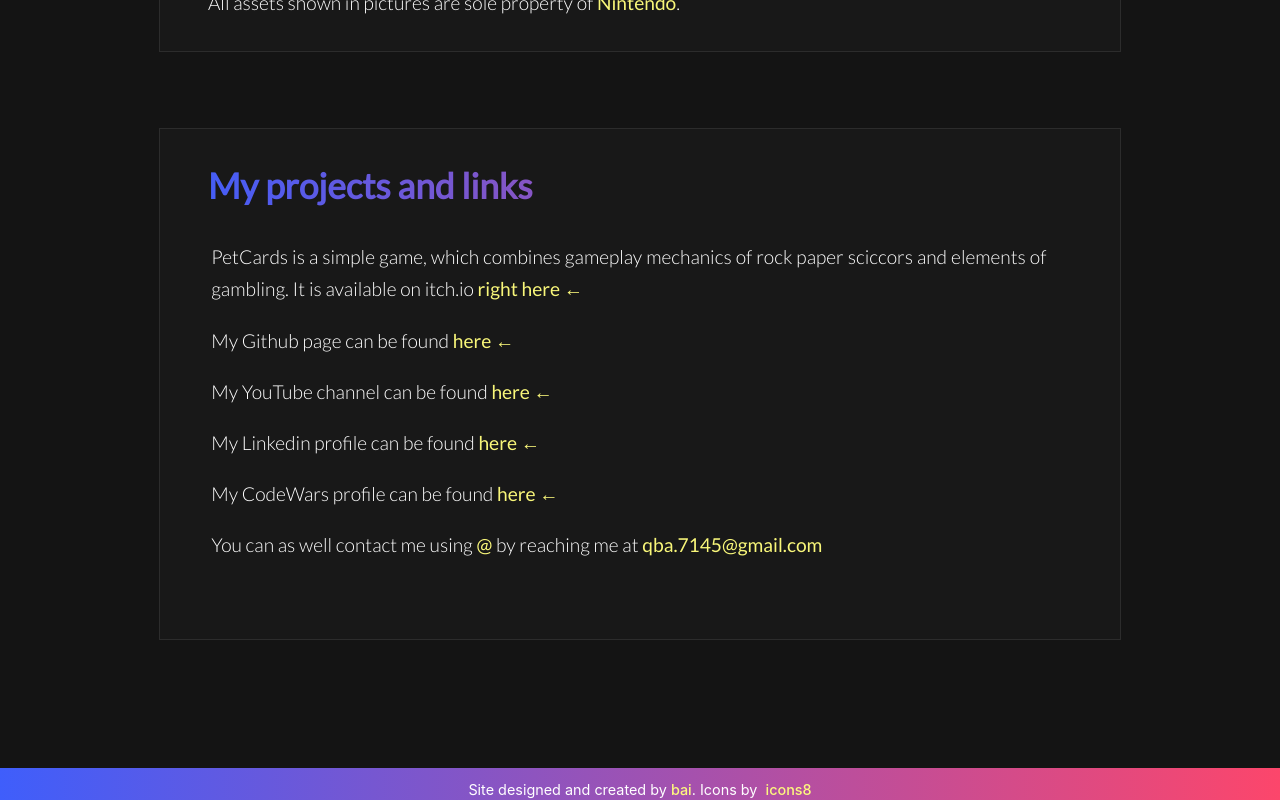
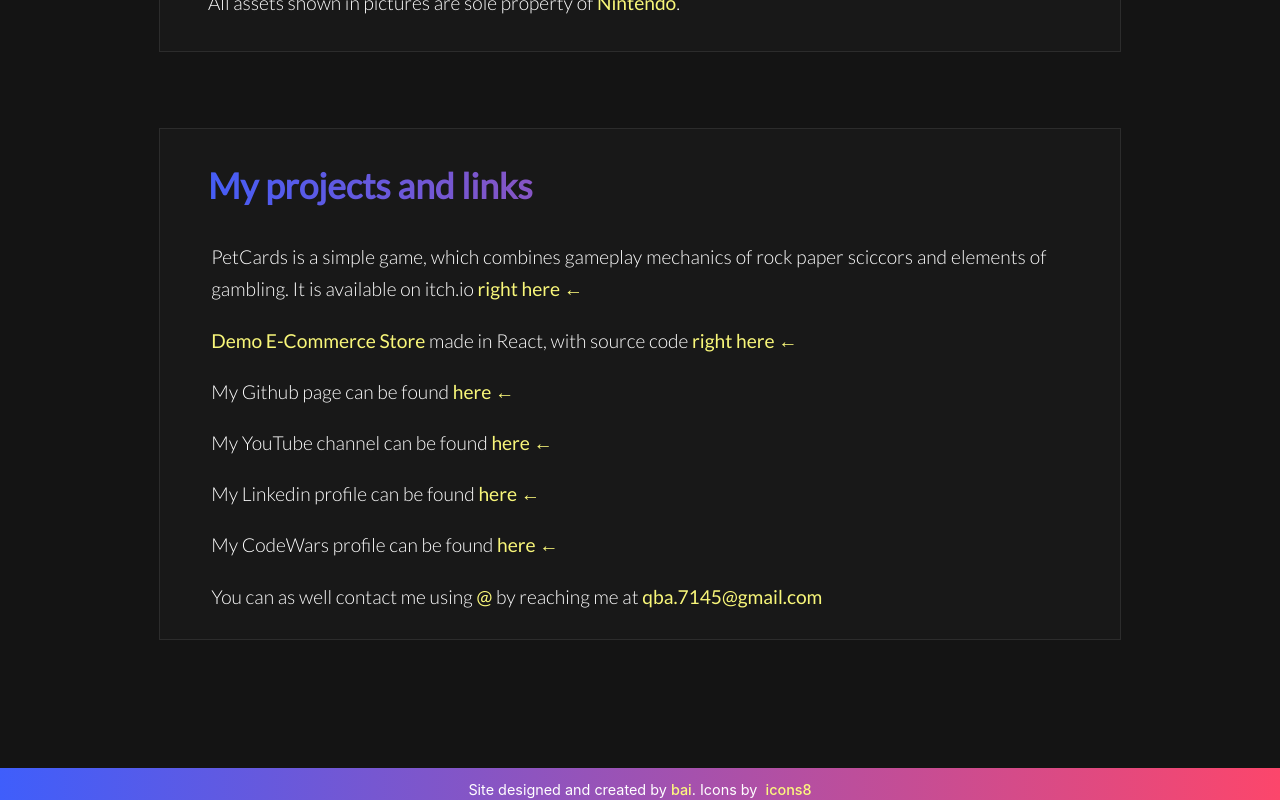
Before and after one commit to habbababbai/bai-site, a React (Create React App) app: page / in a window 1280 px wide. Shown: the part 2270-3070 px from the top of the page. Built offline with nearby package versions, Linux system fonts and the light colour scheme; no server answers.

Commit message:
add link

```diff
--- a/src/contact/index.tsx
+++ b/src/contact/index.tsx
@@ -15,6 +15,21 @@
                         <a
                             href="https://pusheeneiro.itch.io/petcards"
                             id="yellow"
+                        >
+                            right here &larr;
+                        </a>
+                    </div>
+                    <div>
+                        <a
+                            id="yellow"
+                            href="https://habbababbai.github.io/e-Commerce-Shop-Demo/"
+                        >
+                            Demo E-Commerce Store
+                        </a>{" "}
+                        made in React, with source code{" "}
+                        <a
+                            id="yellow"
+                            href="https://github.com/habbababbai/e-Commerce-Shop-Demo"
                         >
                             right here &larr;
                         </a>
@@ -55,7 +70,9 @@
                     <div>
                         You can as well contact me using{" "}
                         <span id="yellow">@</span> by reaching me at{" "}
-                        <a href="mailto:qba.7145@gmail.com" id="yellow">qba.7145@gmail.com</a>
+                        <a href="mailto:qba.7145@gmail.com" id="yellow">
+                            qba.7145@gmail.com
+                        </a>
                     </div>
                 </div>
             </div>
```
